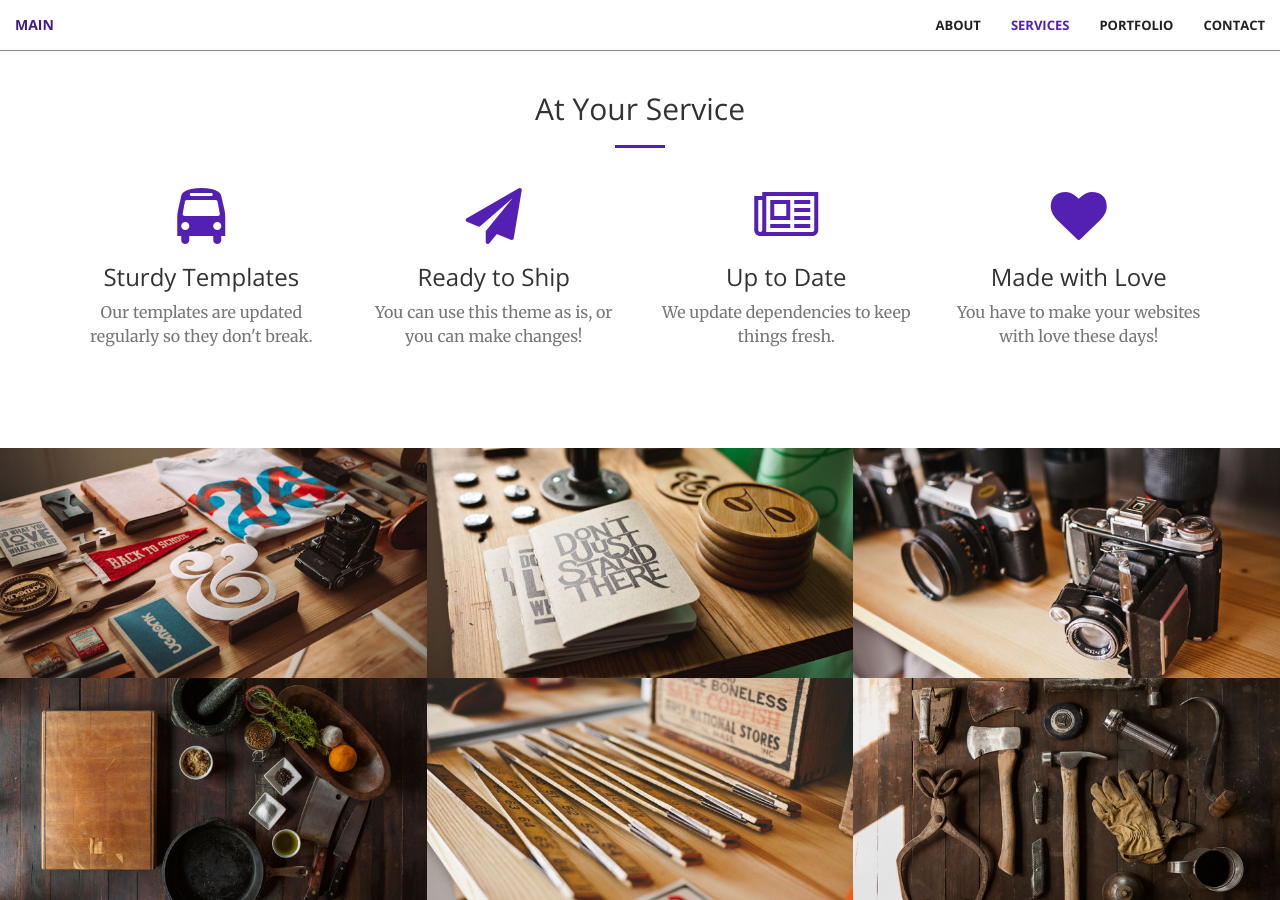
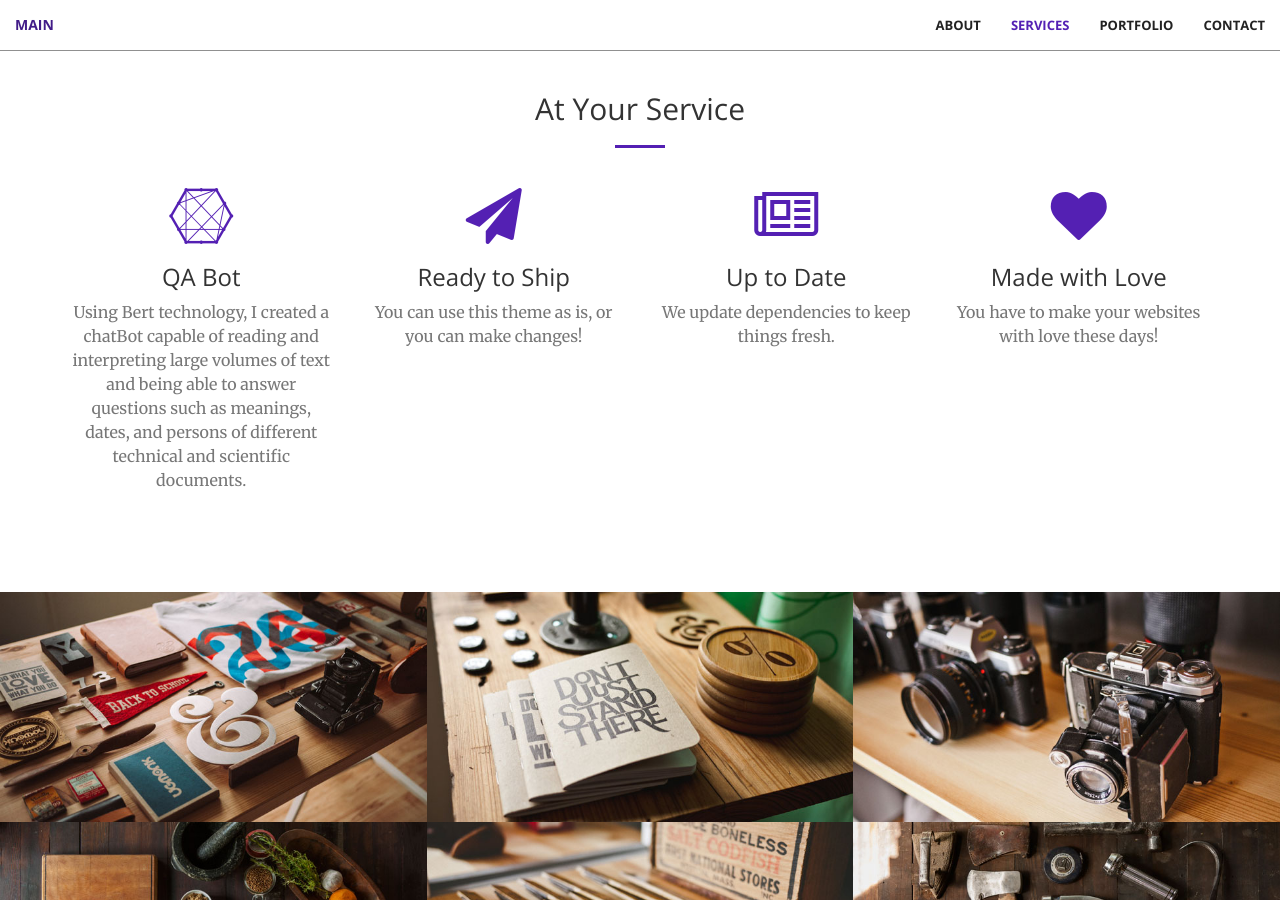
Before and after one commit to Juand0145/Juand0145.github.io, a Jekyll site: the page built from index.html, in a window 1280 px wide and 900 px high, scrolled down 908 px. Built offline with Jekyll 4.4.1, drawn with Linux system fonts in a browser that asks for light colours.

Commit message:
[testing] adding poryects

```diff
--- a/_includes/services.html
+++ b/_includes/services.html
@@ -11,9 +11,15 @@
         <div class="row">
             <div class="col-lg-3 col-md-6 text-center">
                 <div class="service-box">
-                    <i class="fa fa-4x fa-bus wow bounceIn text-primary"></i>
-                    <h3>Sturdy Templates</h3>
-                    <p class="text-muted">Our templates are updated regularly so they don't break.</p>
+                    <i class="fa fa-4x fa-connectdevelop wow bounceIn text-primary"></i>
+                    <h3>QA Bot</h3>
+                    <p class="text-muted">Using Bert technology, I created a
+                        chatBot capable of reading and
+                        interpreting large volumes of text and
+                        being able to answer questions such
+                        as meanings, dates, and persons of
+                        different technical and scientific
+                        documents.</p>
                 </div>
             </div>
             <div class="col-lg-3 col-md-6 text-center">
```
